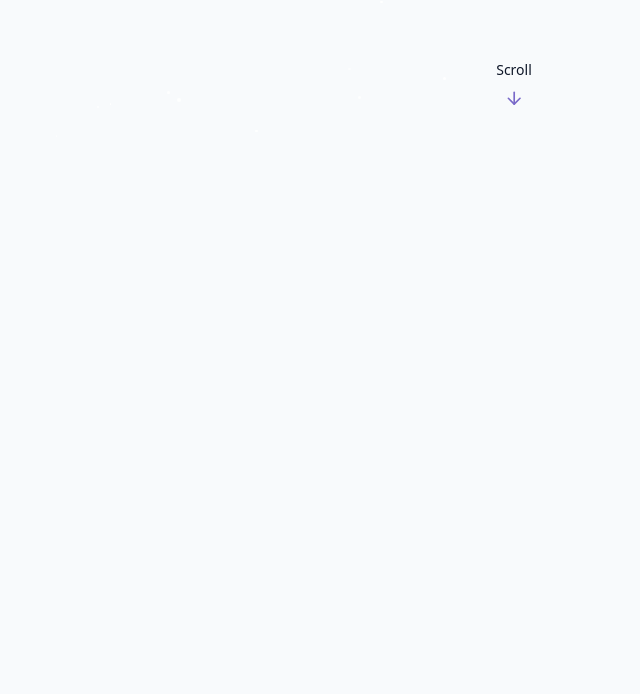
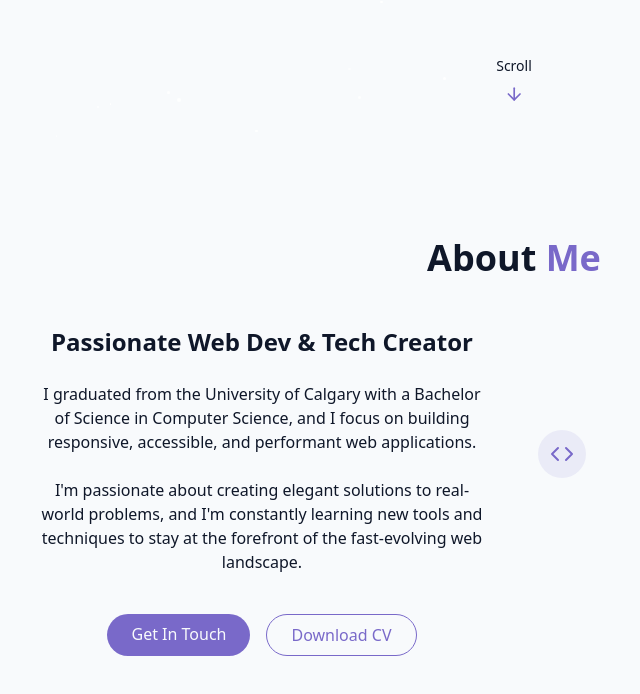
Before and after one commit to kaden175ck/Portfoilo, a React (Vite) app: page / in a window 1280 px wide. Shown: the part 658-1352 px from the top of the page, without its empty margins (126-766 px from the left). Before the commit the page ends 800 px from the top, so only its background shows below. Built offline with nearby package versions, Linux system fonts and the light colour scheme.

Commit message:
AboutMe feature update

```diff
--- /dev/null
+++ b/src/components/AboutSection.jsx
@@ -0,0 +1,55 @@
+
+import { Code } from "lucide-react"
+
+export const AboutSection =()=>{
+
+
+
+
+    return (
+        <section id="about" className="py-24 px-4 relative">
+            {" "}
+            <div className="container mx-auto max-w-5xl">
+                <h2 className="text-3xl md:text-4xl font-bold mb-12 text-center">
+                    About <span className="text-primary"> Me</span>
+                </h2>
+
+                <div className="grid grid-cols-1 md:grid-cols-2 gap-12 items-center">
+
+                    <div className="space-y-6">
+                        <h3 className="text-2xl font-semibold">Passionate Web Dev & Tech Creator</h3>
+                        <p className="text-muted-foreground">
+                            I graduated from the University of Calgary with a Bachelor of Science in Computer Science,
+                            and I focus on building responsive, accessible, and performant web applications.
+                        </p>
+                        <p className="text-muted-foreground">
+                            I'm passionate about creating elegant solutions to real-world problems,
+                            and I'm constantly learning new tools and techniques to stay at the forefront of the fast-evolving web landscape.
+                        </p>
+
+                        <div className="flex flex-col sm:flex-row gap-4 pt-4 justify-center">
+                            <a href="#contact" className="cosmic-button">Get In Touch</a>
+                            <a href="/HaoYS_Resume.pdf"
+                            download="Haoyang_Shi_Resume.pdf"
+                            className="px-6 py-2 rounded-full border border-primary text-primary hover:bg-primary/10 transition-colors duration-300">Download CV</a>
+                        </div>
+                    </div>
+
+                    <div className="grid grid-cols-1 gap-6">
+                        <div className="gradient-border p-6 card-hover"></div>
+                            <div className="flex items-start gap-4">
+                                <div className="p-3 rounded-full bg-primary/10">
+                                <Code className="h-6 w-6 text-primary"/>
+                                </div>
+                            </div>
+                        <div className="gradient-border p-6 card-hover"></div>
+                        <div className="gradient-border p-6 card-hover"></div>
+                    </div>
+
+                </div>
+            </div>
+        </section>
+    )
+
+
+}
--- a/src/pages/Home.jsx
+++ b/src/pages/Home.jsx
@@ -2,6 +2,7 @@
 import { StarBackground } from "../components/StarBackground";
 import { NavBar } from "../components/NavBar";
 import { HeroSection } from "../components/HeroSection";
+import { AboutSection } from "../components/AboutSection";
 
 export const Home =()=>{
     return(
@@ -13,6 +14,7 @@
 
             <main>
                 <HeroSection/>
+                <AboutSection/>
             </main>
 
         </div>
```
Also changed, not shown: 1 other file (tests, documents, lock files or other folders).
